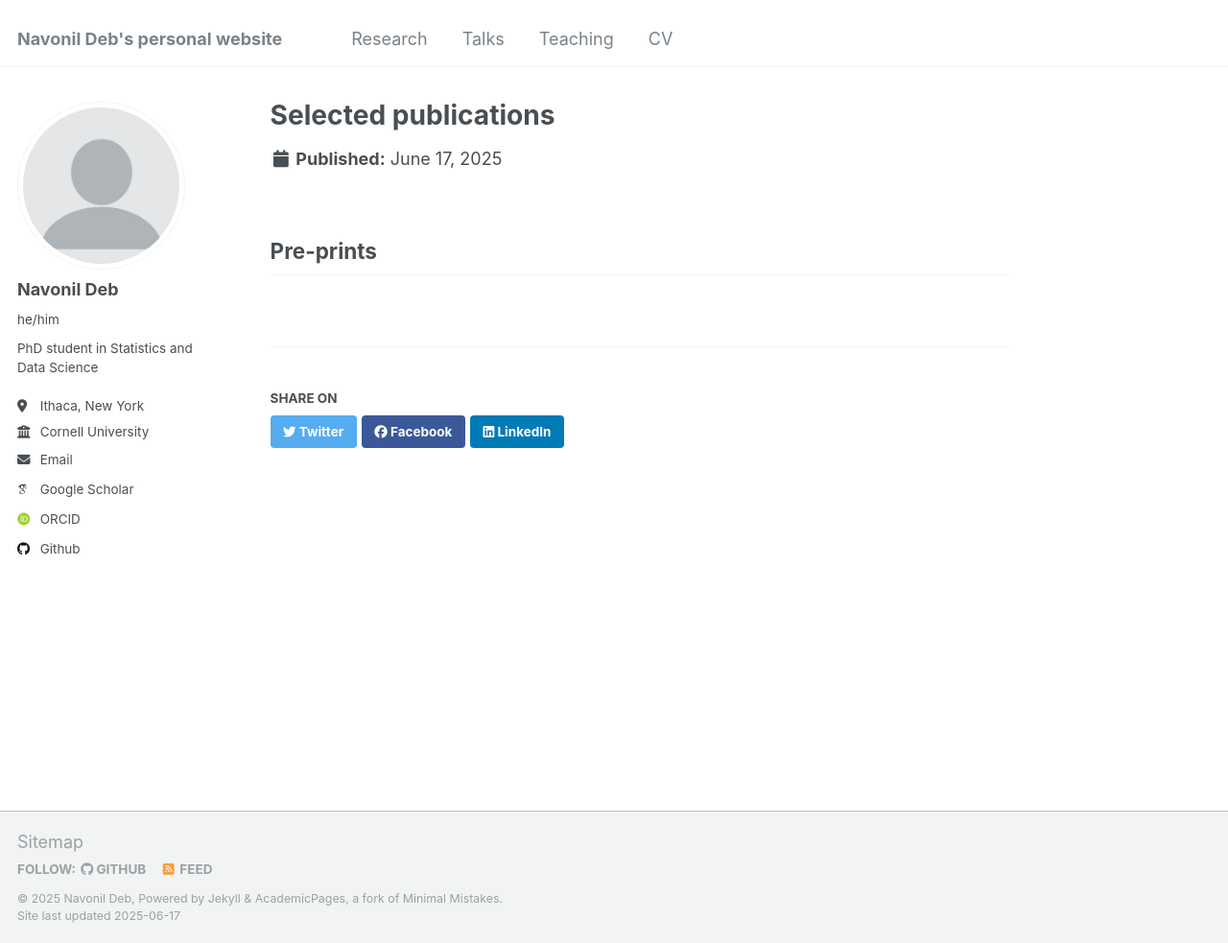
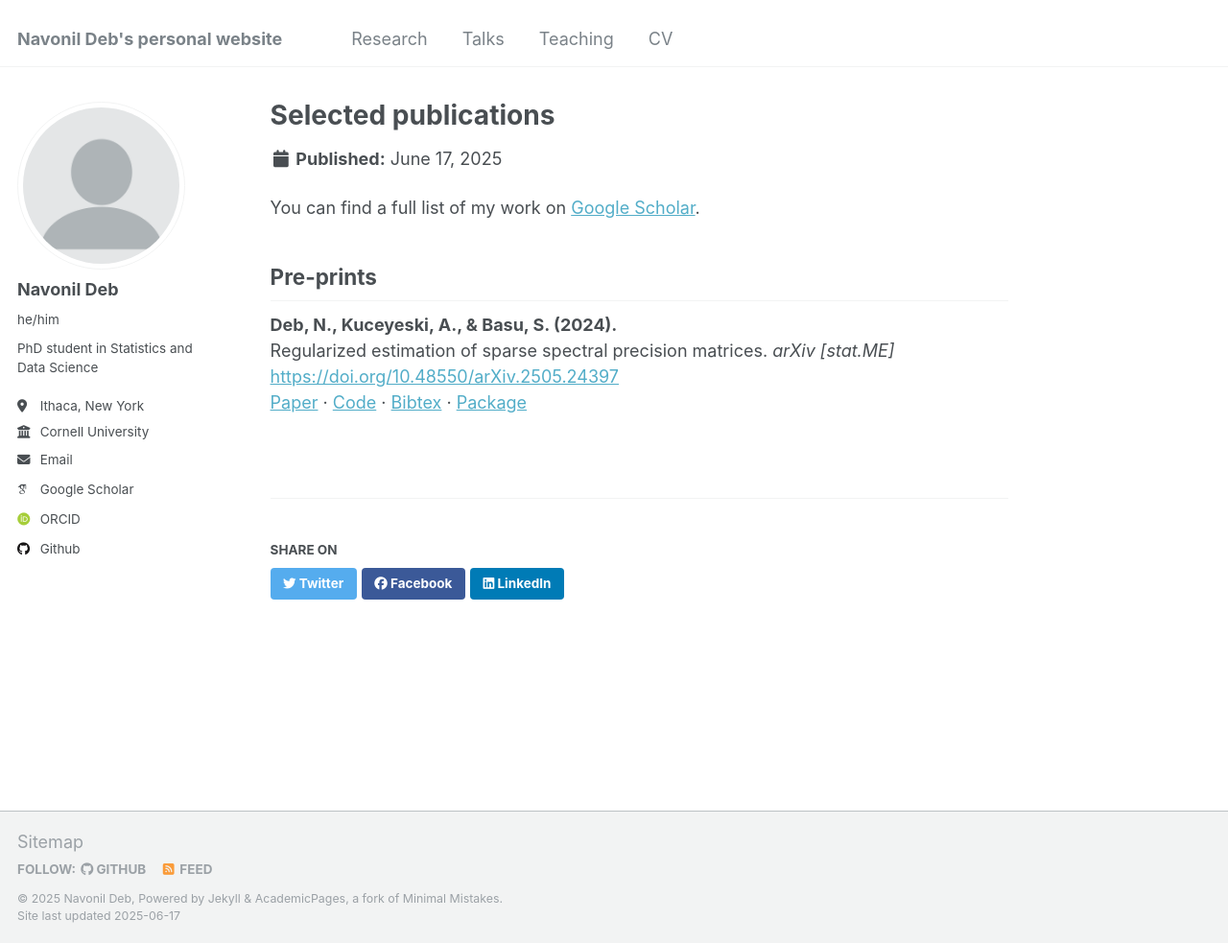
Before and after one commit to navonildeb/navonildeb.github.io, a Jekyll site: the page built from _publications/publications.md, in a window 1280 px wide and 983 px high. Shown: the whole window at 96% size. Built offline with Jekyll 4.4.1, drawn with Linux system fonts in a browser that asks for light colours; some web fonts are replaced.

Commit message:
Update publications.md

```diff
--- a/_publications/publications.md
+++ b/_publications/publications.md
@@ -5,4 +5,12 @@ permalink: /publications/
 author_profile: true
 ---
 
+You can find a full list of my work on [Google Scholar](https://scholar.google.com/citations?user=OXdUIL8AAAAJ&hl=en).
+
 ## Pre-prints
+
+**Deb, N., Kuceyeski, A., & Basu, S. (2024).**
+Regularized estimation of sparse spectral precision matrices.
+*arXiv [stat.ME]*
+[https://doi.org/10.48550/arXiv.2505.24397](https://doi.org/10.48550/arXiv.2505.24397)
+[Paper](https://doi.org/10.48550/arXiv.2505.24397) · [Code](https://github.com/example/predictive-stacking) · [Bibtex](/bibtex/stacking1.bib) · [Package](https://github.com/example/spstack)
```
